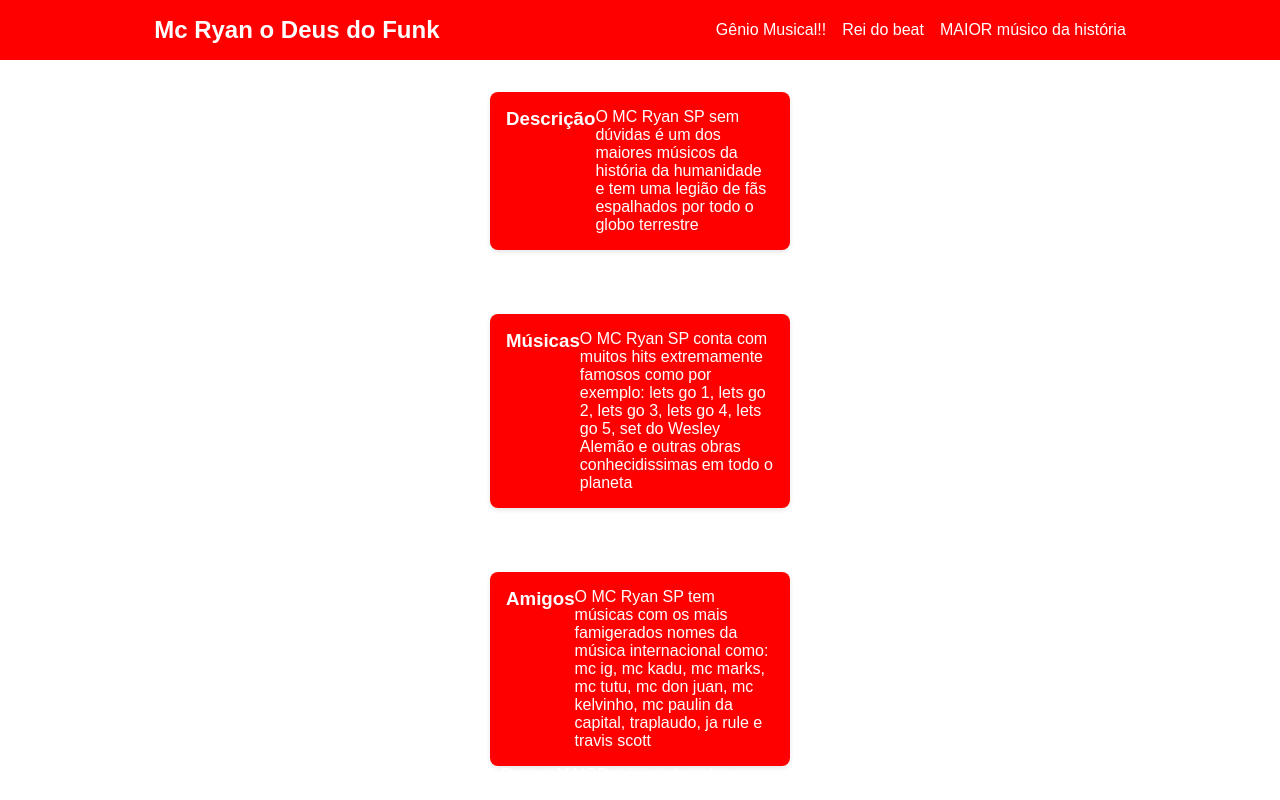
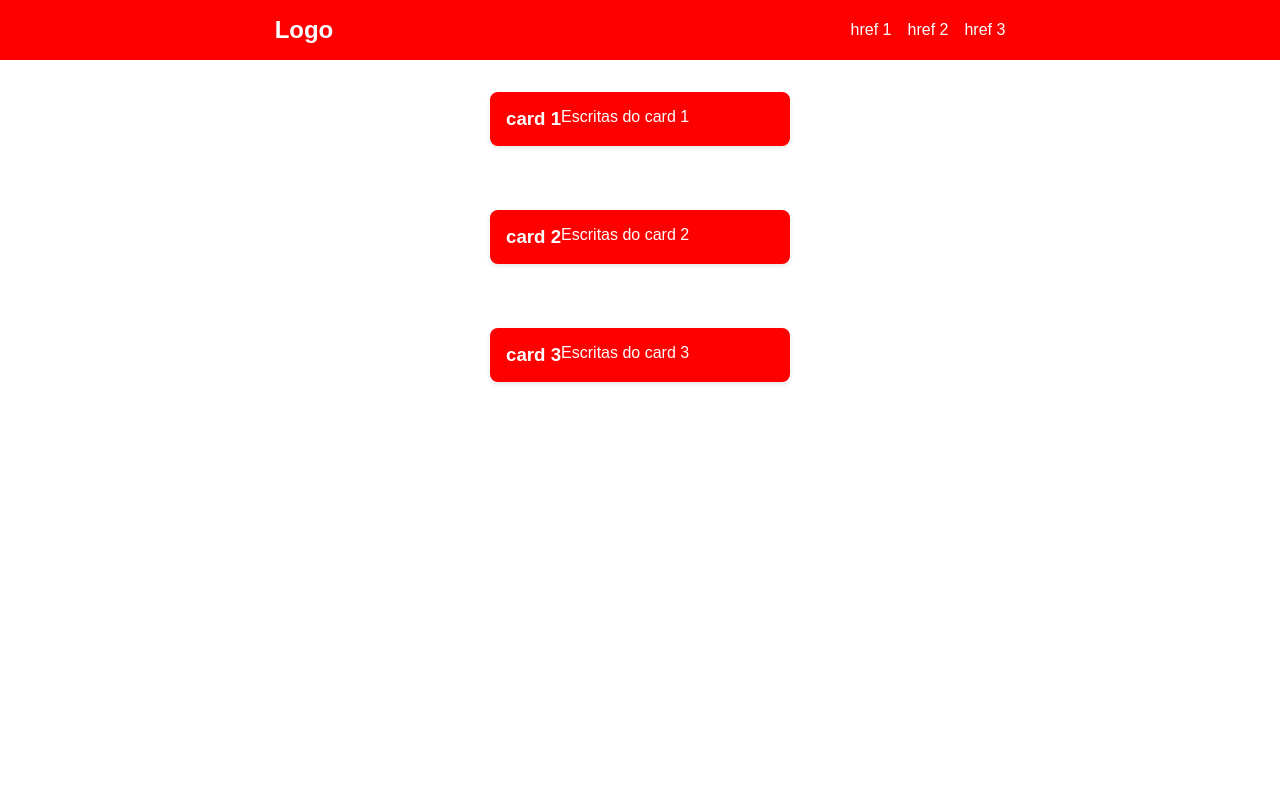
Before and after one commit to PedroMischieri/aulasDW, a plain HTML site: page exercicio-ronan-13-01-25/index.html in a window 1280 px wide. Drawn offline with Linux system fonts and the light colour scheme.

Commit message:
Update index.html

```diff
--- a/exercicio-ronan-13-01-25/index.html
+++ b/exercicio-ronan-13-01-25/index.html
@@ -1,6 +1,6 @@
 <!DOCTYPE html>
 <html lang="pt-BR" <head>
-<title>McRyanSP.com</title>
+<title>Teste De Site</title></title>
 <meta charset="utf-8">
 <link rel="stylesheet" href="css/reset.css">
 <link rel="stylesheet" href="css/color.css">
@@ -8,38 +8,38 @@
 
 </head>
 <nav class="navbar">
-    <div class="logo">Mc Ryan o Deus do Funk</div>
+    <div class="logo">Logo</div>
     <ul>
-        <li><a href='#'>Gênio Musical!!</a></li>
-        <li><a href='#'>Rei do beat</a></li>
-        <li><a href='#'>MAIOR músico da história</a></li>
+        <li><a href='#'>href 1</a></li>
+        <li><a href='#'>href 2</a></li>
+        <li><a href='#'>href 3</a></li>
     </ul>
 </nav>
 <section class="cards">
     <div class="card">
-        <h3>Descrição</h3>
+        <h3>card 1</h3>
         <p>
-            O MC Ryan SP sem dúvidas é um dos maiores músicos da história da humanidade e tem uma legião de fãs espalhados por todo o globo terrestre
+            Escritas do card 1
         </p>
     </div> <!--fim card 1-->
 </section>
 <section class="cards">
     <div class="card">
-        <h3>Músicas</h3>
+        <h3>card 2</h3>
         <p>
-            O MC Ryan SP conta com muitos hits extremamente famosos como por exemplo: lets go 1, lets go 2, lets go 3, lets go 4, lets go 5, set do Wesley Alemão e outras obras conhecidissimas em todo o planeta
+            Escritas do card 2
         </p>
 
     </div> <!--fim card 2-->
 </section>
 <section class="cards">
     <div class="card">
-        <h3>Amigos</h3>
+        <h3>card 3</h3>
         <p>
-            O MC Ryan SP tem músicas com os mais famigerados nomes da música internacional como: mc ig, mc kadu, mc marks, mc tutu, mc don juan, mc kelvinho, mc paulin da capital, traplaudo, ja rule e travis scott
+            Escritas do card 3
 
         </div> <!--fim card 3-->
     </section>
     <footer>
-        <p>MC Ryan o MAIOR músico de todos os tempos</p>
+        <p>Texto de rodape</p>
     </footer>
```
